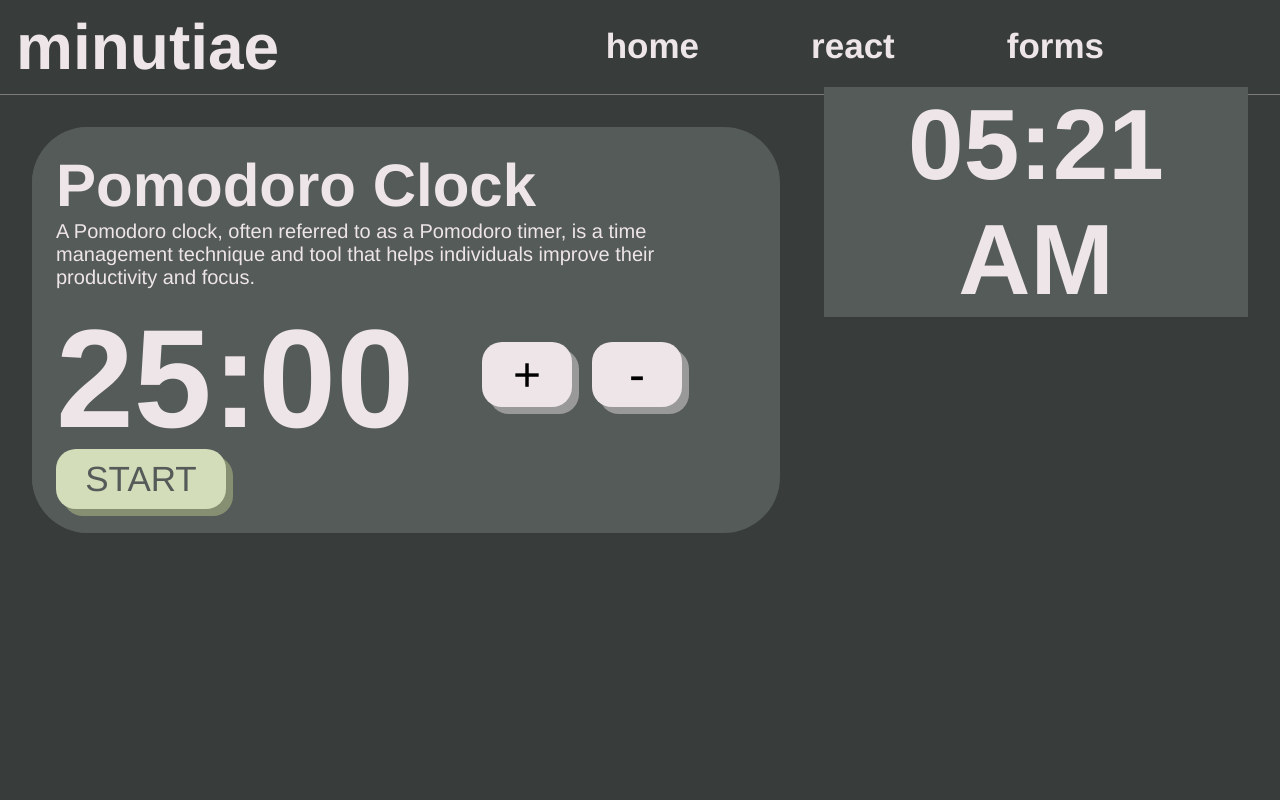
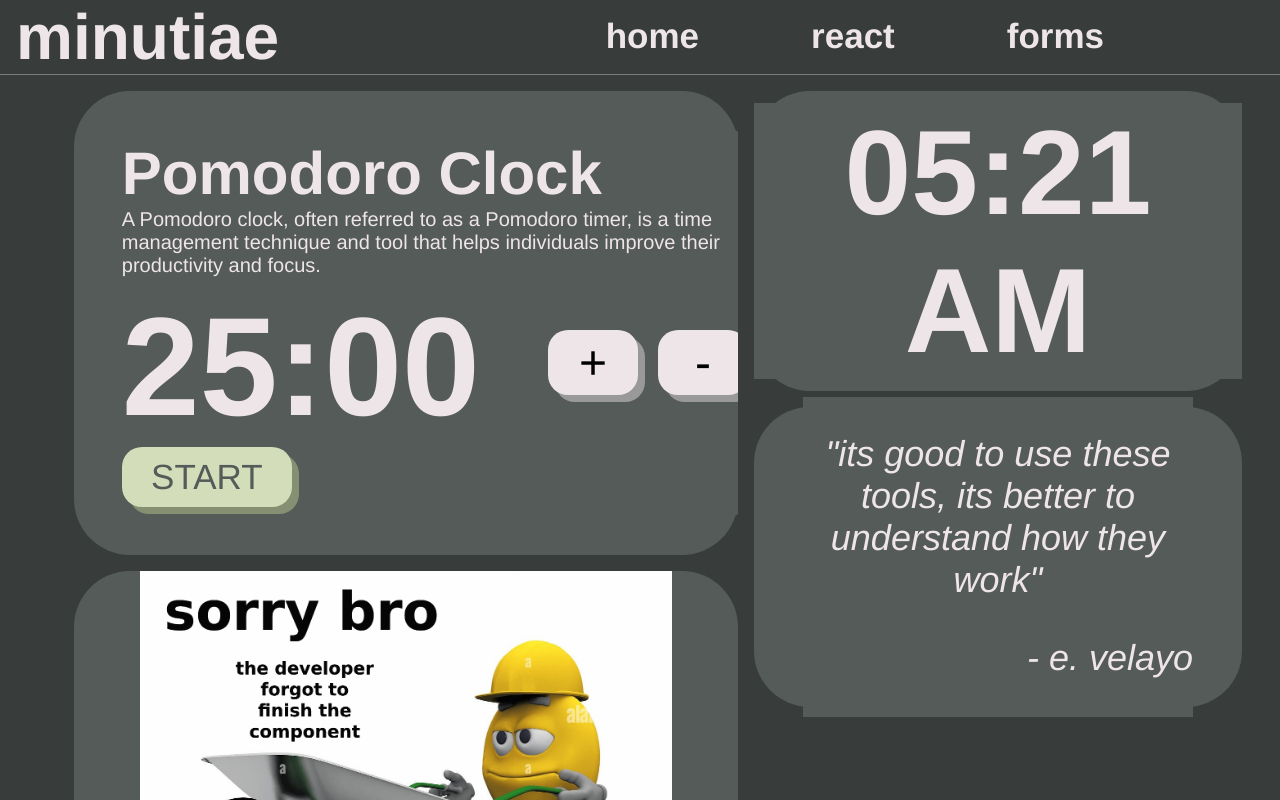
Before and after one commit to sciyon/CS3105_minutiae, a React (Vite) app: page /ReactAct in a window 1280 px wide. Shown: the top 800 px of the page. Built offline with nearby package versions, Linux system fonts and the light colour scheme.

Commit message:
[Erwin][Feat]Finished react page

```diff
--- a/package.json
+++ b/package.json
@@ -10,6 +10,7 @@
     "preview": "vite preview"
   },
   "dependencies": {
+    "axios": "^1.5.1",
     "react": "^18.2.0",
     "react-dom": "^18.2.0",
     "react-router-dom": "^6.16.0",
--- a/src/components/layouts/reactAct.jsx
+++ b/src/components/layouts/reactAct.jsx
@@ -2,13 +2,27 @@ import React from "react";
 import "./style.css";
 import PomodoroClock from "../stuff/pomodoroBox.jsx"
 import ClockBox from "../stuff/clockBox.jsx";
+import QuoteBox from "../stuff/quoteBox.jsx";
+import UnfinishedComponent from "../stuff/unfinishedBox.jsx";
 
 export default function ReactAct(){
   return (
-    <div>
-      <div className="row-items">
-        <PomodoroClock/>
-        <ClockBox/>
+    <div className="col-main">
+      <div className="column-items">
+        <div className="pomodoro-container">
+          <PomodoroClock/>
+        </div>
+        <div className="meme-container">
+          <UnfinishedComponent/>
+        </div>
+      </div>
+      <div className="column-items">
+        <div className="clock-container">
+          <ClockBox/>
+        </div>
+        <div className="quote-container">
+          <QuoteBox/>
+        </div>
       </div>
     </div>
   );
--- a/src/components/layouts/style.css
+++ b/src/components/layouts/style.css
@@ -47,3 +47,31 @@
   font-weight: 600;
   line-height: 10px;
 }
+
+.col-main{
+  display: flex;
+  width: 100%;
+  height: 100%;
+}
+.column-items {
+  height: 100%;
+  width: 100%;
+}
+.clock-container {
+  display: flex;
+  justify-content: flex-start;
+  align-items: center;
+}
+
+.quote-container {
+  display: flex;
+  justify-content: flex-start;
+  align-items: center;
+}
+
+.pomodoro-container, .meme-container{
+  display: flex;
+  flex-direction: column;
+  align-items: flex-end;
+  justify-content: center;
+}
--- a/src/components/navbar/style.css
+++ b/src/components/navbar/style.css
@@ -5,7 +5,7 @@
   border-bottom-style: solid;
   border-bottom-width: 1px;
   border-color: #7c7c7c;
-  height: 94px;
+  height: fit-content;
   position: relative;
   width: auto;
   display: flex;
--- a/src/components/stuff/clockBox.jsx
+++ b/src/components/stuff/clockBox.jsx
@@ -8,14 +8,17 @@ export default function ClockBox() {
     const intervalId = setInterval(() => {
       setCurrentTime(new Date());
     }, 1000);
+
     return () => clearInterval(intervalId);
   }, []);
 
-  const formattedTime = currentTime.toLocaleTimeString([], { hour: '2-digit', minute: '2-digit' });
+  const formattedTime = currentTime.toLocaleTimeString([], { hour: '2-digit', minute: '2-digit', hour12: true });
 
   return (
-    <div className='clock-box'>
-      <div className='clock'>{formattedTime}</div>
+    <div className='clock-boxx'>
+      <div className='clock'>
+        <span className="time">{formattedTime}</span>
+      </div>
     </div>
   );
 }
--- a/src/components/stuff/quoteBox.jsx
+++ b/src/components/stuff/quoteBox.jsx
@@ -2,10 +2,15 @@ import React, { useEffect, useState } from 'react';
 import './style.css';
 
 export default function QuoteBox(){
+  const getQuote = () =>{
+
+  }
   return(
     <div className='quote-box'>
-      <div className='quote'></div>
+      <div className='quote'>
+        <p>"its good to use these tools, its better to understand how they work"</p>
+        <h3>- e. velayo</h3>
+      </div>
     </div>
-
   )
 }
--- a/src/components/stuff/style.css
+++ b/src/components/stuff/style.css
@@ -1,20 +1,24 @@
 .pomodoro{
   outline: none;
   user-select: none;
-  width: 600px;
+  width: 90%;
+  height: 100%;
   border-radius: 56px;
   background: #555B59;
-  margin: 2rem;
-  margin-right: 10rem;
+  margin: 1rem;
+  margin-right: 0;
+  display: flex;
+  justify-content: left;
+  align-items: center;
 }
 
 .pomodoro-content{
   padding:1rem;
-  width: 700px;
-  height: fit-content;
   background: inherit;
   border-radius: 56px;
-  padding: 1.5rem;
+  margin: 2rem;
+  justify-content: center;
+  align-items: center;
 }
 
 .pomodoro-content h1{
@@ -64,7 +68,7 @@
   align-items: center;
   justify-content: center;
   width: fit-content;
-  margin-bottom: 10px;
+  margin-bottom: 20px;
 }
 
 .time-buttons{
@@ -137,7 +141,6 @@
 
 .control-btns{
   margin-top: 20px;
-  padding-top: 20px;
   display: flex;
   background: none;
   align-items: center;
@@ -232,28 +235,91 @@
   line-height: 0px; /* 0% */
 }
 
-.clock-box{
-  outline: none;
-  user-select: none;
+.clock-boxx {
+  margin: 1rem;
+  border-radius: 56px;
   background: #545b58;
-  margin: 2rem;
-  width: 700px;
-  height: 150px;
-  border-radius: 56px;
+  width: 90%;
+  height: 300px;
   display: flex;
-  justify-content: center; /* Center horizontally */
-  align-items: center; /* Center vertically */
+  flex-direction: column;
+  justify-content: center;
+  align-items: center;
 }
 
-.clock{
+.clock {
   color: #eee5e9;
   background: #545b58;
+  text-align: center;
+}
+
+.time{
+  display: inline;
+  font-size: 120px;
+  font-weight: 800;
+  letter-spacing: 0;
   font-family: "Inter-Bold", Helvetica;
-  font-size: 100px;
-  font-weight: 700;
-  letter-spacing: 0;
-  position: relative;
+  background: #545b58;
+  width: fit-content  ;
+}
+
+
+.quote-box{
+  margin: 1rem;
+  margin-top: 0;
+  border-radius: 56px;
+  background: #545b58;
+  width: 90%;
+  height: 300px;
+  display: flex;
+  flex-direction: column;
+  justify-content: center;
+  align-items: center;
+}
+
+
+.quote {
+  width: 80%;
+  font-style: italic;
+  background: #545b58;
+  align-items: center;
+}
+
+.quote p{
+  color: #eee5e9;
+  font-family: "Inter-Regular", Helvetica;
+  font-size: 36px;
+  font-weight: 400;
+  height: fit-content;
+  background: #545b58;
   text-align: center;
-  width: fit-content;
-  height: fit-content;
 }
+
+.quote h3{
+  color: #eee5e9;
+  background: #545b58;
+  text-align: right;
+  font-family: "Inter-Bold", Helvetica;
+  font-size: 36px;
+  font-weight: 400;
+  height: 44px;
+}
+
+.image-box{
+  margin: 1rem;
+  margin-top: 0;
+  margin-right: 0;
+  border-radius: 56px;
+  background: #545b58;
+  width: 90%;
+  height: 80%;
+  display: flex;
+  justify-content: center;
+  align-items: center;
+  overflow: hidden;
+}
+
+.image-box img{
+  width: 80%;
+  height: 80%;
+}
--- /dev/null
+++ b/src/components/stuff/unfinishedBox.jsx
@@ -0,0 +1,11 @@
+import React, { useEffect, useState } from 'react';
+import './style.css';
+import meme from '../../assets/sorry bro.png'
+
+export default function UnfinishedComponent() {
+  return (
+    <div className='image-box'>
+      <img alt='meme' src={meme}/>
+    </div>
+  );
+}
--- a/src/styles.css
+++ b/src/styles.css
@@ -1,13 +1,7 @@
 * {
   background-color: #383d3b;
-  height: auto;
-  width: auto;
 }
 
 body{
   margin: 0;
 }
-
-.row-items{
-  display: flex;
-}
```
Also changed, not shown: src/assets/sorry bro.png (added), src/components/stuff/qoutesBox.jsx (deleted), 1 other file (tests, documents, lock files or other folders).
